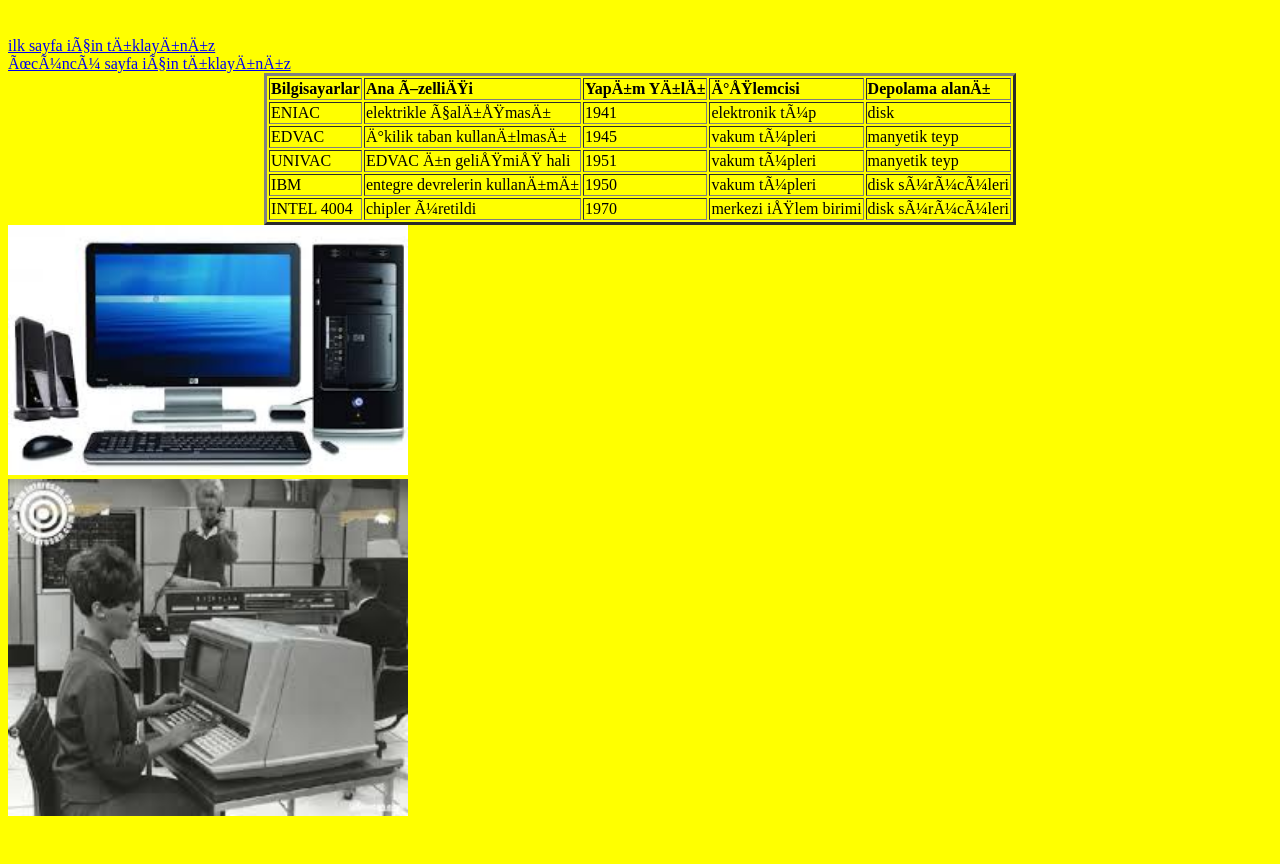
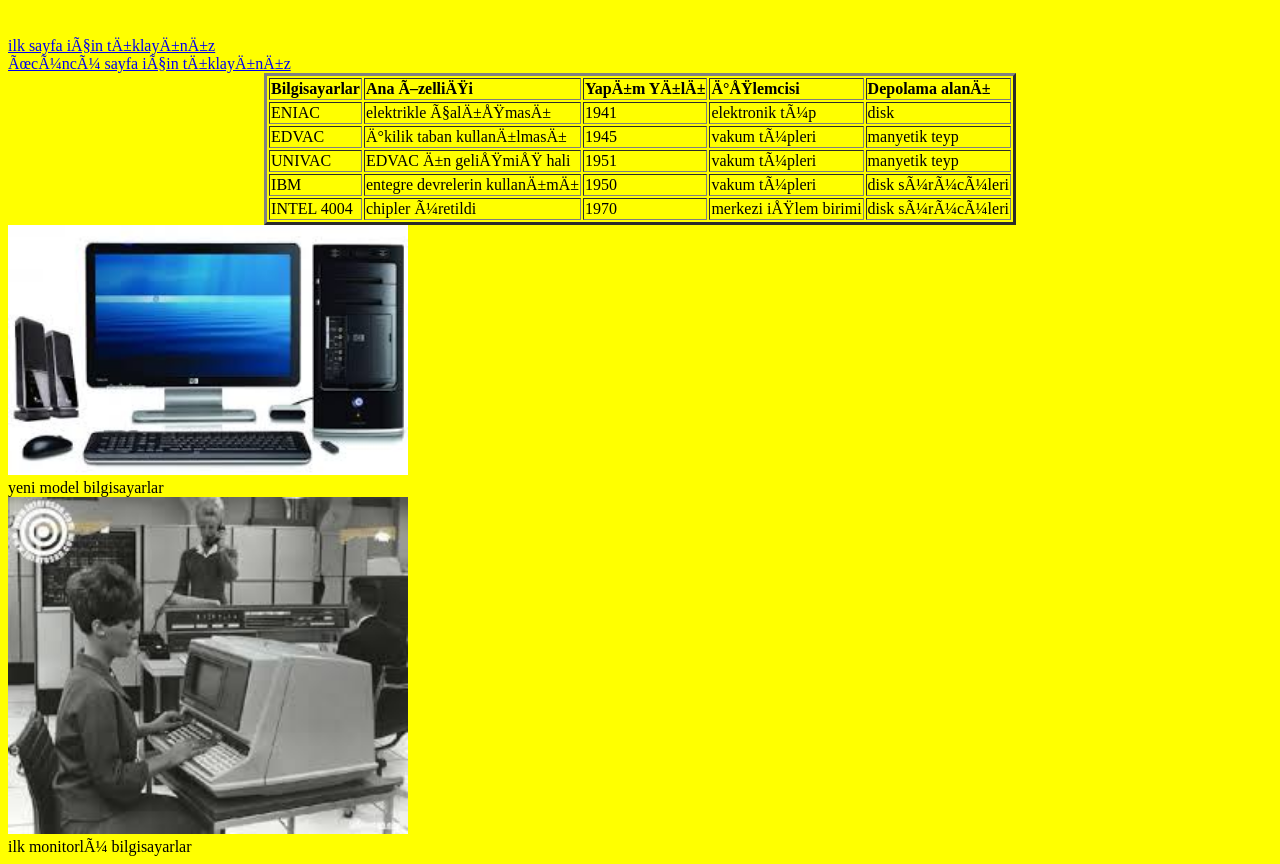
Before and after one commit to canerakin/canerakin.github.io, a plain HTML site: page ikinci sayfa.html in a window 1280 px wide. Shown: the part 148-1012 px from the top of the page. Before the commit the page ends 976 px from the top, so only its background shows below. Drawn offline with Linux system fonts and the light colour scheme.

Commit message:
Update ikinci sayfa.html

```diff
--- a/ikinci sayfa.html
+++ b/ikinci sayfa.html
@@ -69,9 +69,9 @@
 
 
 
-		<img src="resim4.jpg"width=400 heigt=400></img>
+		<img src="resim4.jpg"width=400 heigt=400><br/>yeni model bilgisayarlar</img>
 		<br>
-		<img src="resim3.jpg"width=400 heigt=300></img>
+		<img src="resim3.jpg"width=400 heigt=300><br/>ilk monitorlü bilgisayarlar</img>
 		<br>
 
 
```
